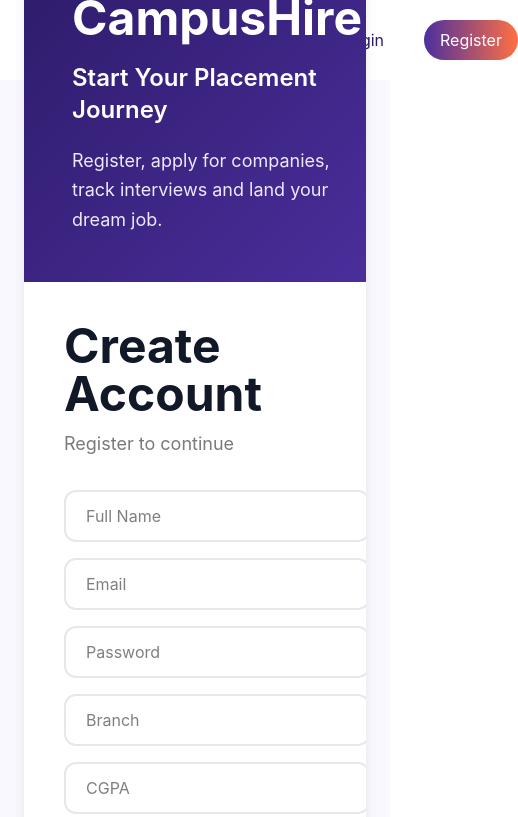
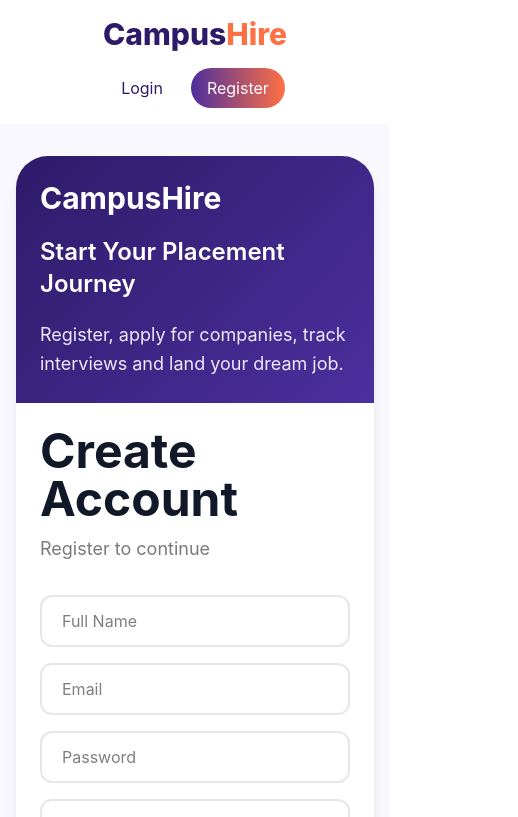
Before and after one commit to Sanjana-54/CampusHire, a React app in the folder Frontend/: page /register in a window 390 px wide. Shown: the top 817 px of the page, 518 px wide, since content can reach past the window. Built offline with nearby package versions, Linux system fonts and the light colour scheme; the HTML template or start-up script is replaced by a standard one.

Commit message:
fixed ui

```diff
--- a/Frontend/src/components/Login.jsx
+++ b/Frontend/src/components/Login.jsx
@@ -66,13 +66,13 @@ err.response?.data?.message ||
         {/* LEFT PANEL */}
 
         <div
-          className="p-12 flex flex-col justify-center text-white"
+          className="p-6 md:p-12 flex flex-col justify-center text-white"
           style={{
             background:
               "linear-gradient(135deg,#2D1B69 0%, #4C2F9E 100%)",
           }}
         >
-          <h1 className="text-5xl font-bold mb-5">
+          <h1 className="text-3xl md:text-5xl font-bold mb-5">
             CampusHire
           </h1>
 
@@ -89,10 +89,10 @@ err.response?.data?.message ||
 
         {/* RIGHT PANEL */}
 
-        <div className="p-10 lg:p-14">
+        <div className="p-6 md:p-10 lg:p-14">
 
-          <h2
-            className="text-5xl font-bold mb-3"
+
+           <h2 className="text-3xl md:text-5xl font-bold mb-3"
             style={{ color: "#111827" }}
           >
             Welcome Back
--- a/Frontend/src/components/Navbar.jsx
+++ b/Frontend/src/components/Navbar.jsx
@@ -28,10 +28,9 @@ const navStyle = ({ isActive }) => ({
     <div
   className="bg-white"
 >
-      <div className="flex justify-between items-center px-8 py-4">
-
-        <h1 className="text-5xl font-extrabold">
-          <span style={{ color: "#2D1B69" }}>
+      <div className="flex flex-col md:flex-row justify-between items-center px-4 md:px-8 py-4 gap-4">
+        <h1 className="text-3xl md:text-5xl font-extrabold">
+           <span style={{ color: "#2D1B69" }}>
             Campus
           </span>
 
@@ -40,8 +39,8 @@ const navStyle = ({ isActive }) => ({
           </span>
         </h1>
 
-       <div className="flex gap-6 items-center mr-8">
-          {!user && (
+     <div className="flex flex-wrap justify-center gap-3 md:gap-6 items-center">
+        {!user && (
             <>
              <NavLink to="/" style={navStyle}>
   Login
--- a/Frontend/src/components/Register.jsx
+++ b/Frontend/src/components/Register.jsx
@@ -42,20 +42,19 @@ function Register() {
 };
 
   return (
-    <div className="h-[calc(100vh-80px)] flex items-center justify-center px-6">
-
+    <div className="min-h-[calc(100vh-80px)] flex items-center justify-center px-4 md:px-6 py-8">
       <div className="w-full max-w-6xl bg-white rounded-[32px] overflow-hidden shadow-lg grid lg:grid-cols-2">
 
         {/* LEFT PANEL */}
 
         <div
-          className="p-12 flex flex-col justify-center text-white"
+          className="p-6 md:p-12 flex flex-col justify-center text-white"
           style={{
             background:
               "linear-gradient(135deg,#2D1B69 0%, #4C2F9E 100%)",
           }}
         >
-          <h1 className="text-5xl font-bold mb-5">
+          <h1 className="text-3xl md:text-5xl font-bold mb-5">
             CampusHire
           </h1>
 
@@ -71,7 +70,7 @@ function Register() {
 
         {/* RIGHT PANEL */}
 
-        <div className="p-10 lg:p-14">
+        <div className="p-6 md:p-10 lg:p-14">
 
           <h2
             className="text-5xl font-bold mb-3"
```
